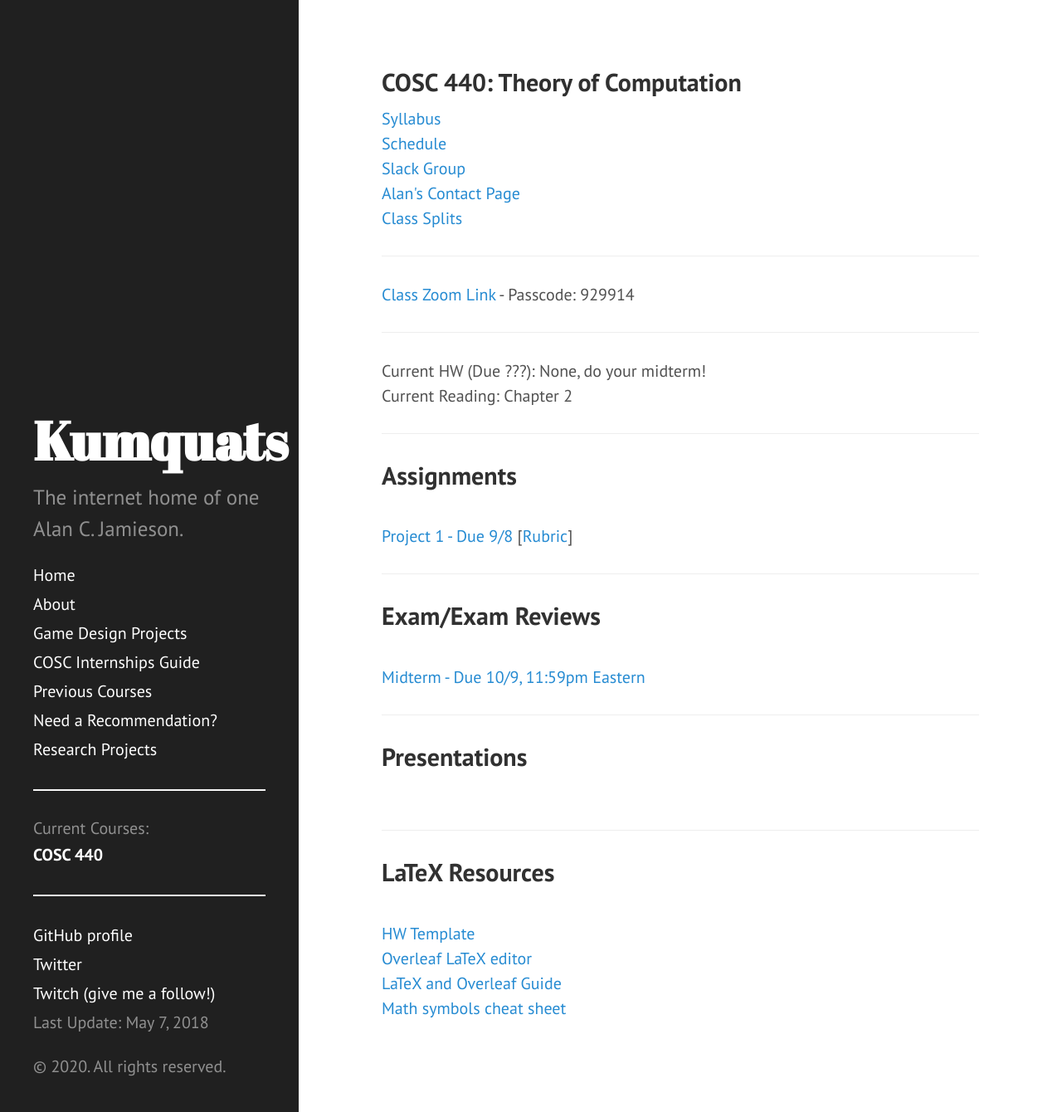
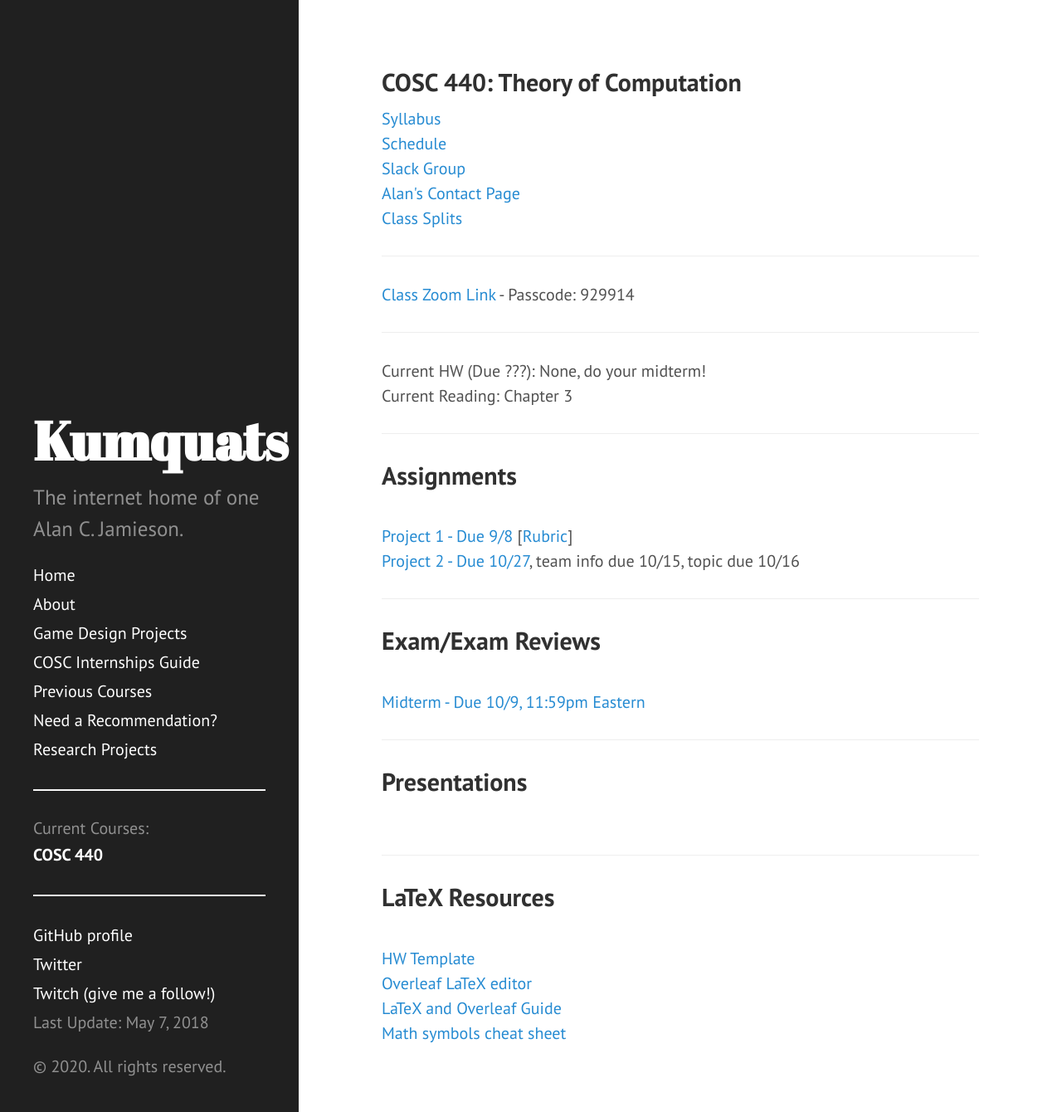
Before and after one commit to ripark/ripark.github.io, a Jekyll site: the page built from f20/cosc440.html, in a window 1280 px wide and 1340 px high. Shown: the whole window at 83% size. Built offline with Jekyll 4.4.1, drawn with Linux system fonts in a browser that asks for light colours; Markdown is read by kramdown in place of the engine named in the settings.

Commit message:
Project 2 time!

```diff
--- a/f20/cosc440.html
+++ b/f20/cosc440.html
@@ -18,11 +18,13 @@ shorttitle: "COSC 440"
 <hr>
 Current HW (Due ???): None, do your midterm!
 <br>
-Current Reading: Chapter 2
+Current Reading: Chapter 3
 <hr>
 <h2> Assignments </h2>
 <br>
 <a href="http://ripark.github.io/f20/COSC440Asg1.pdf">Project 1 - Due 9/8</a> [<a href="http://ripark.github.io/f20/440Asg1Rubric.docx">Rubric</a>]
+<br>
+<a href="http://ripark.github.io/f20/COSC440Asg2.pdf">Project 2 - Due 10/27</a>, team info due 10/15, topic due 10/16
 <hr>
 <h2> Exam/Exam Reviews </h2>
 <br>
```
Also changed, not shown: 1 other file.
